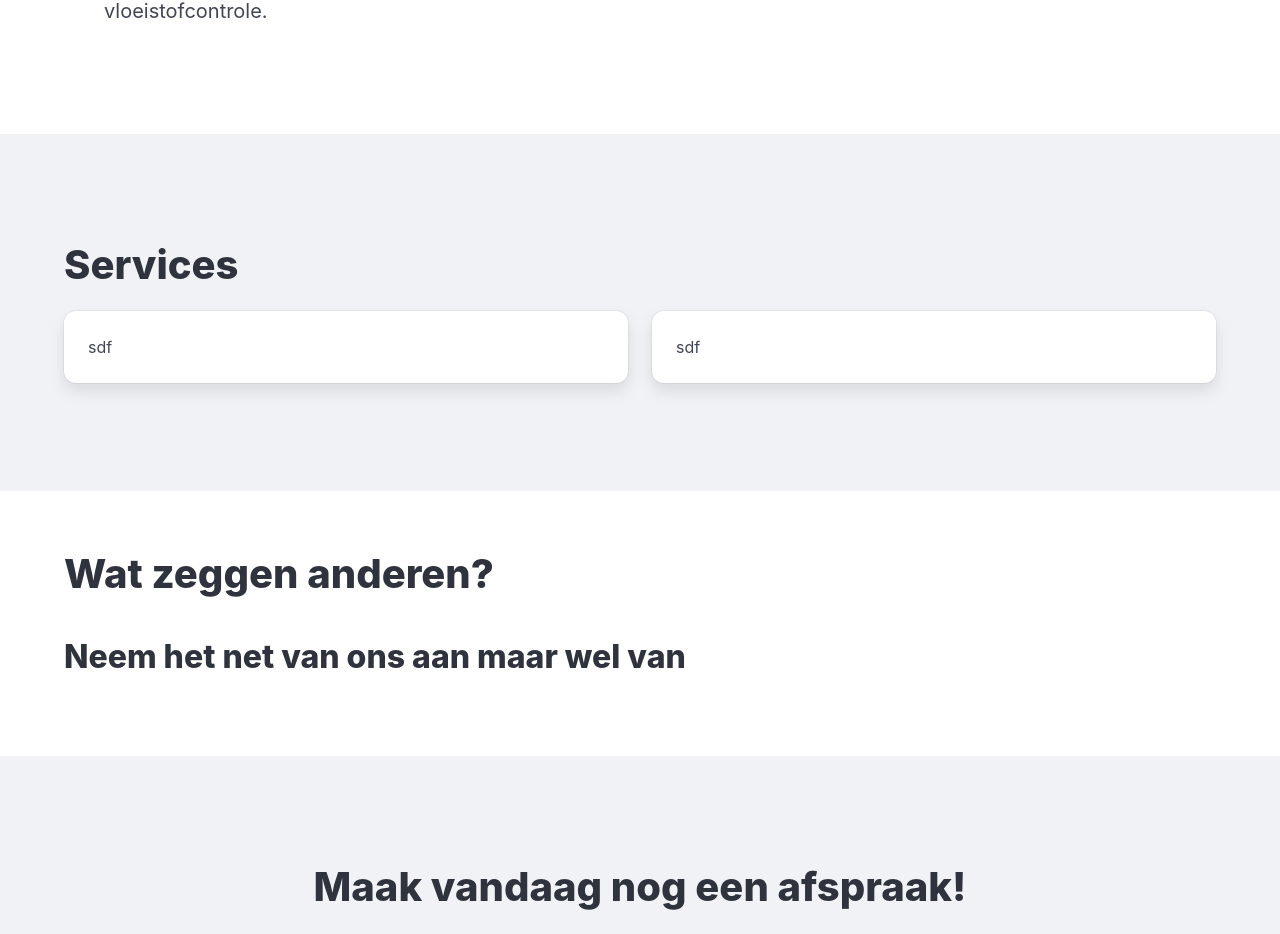
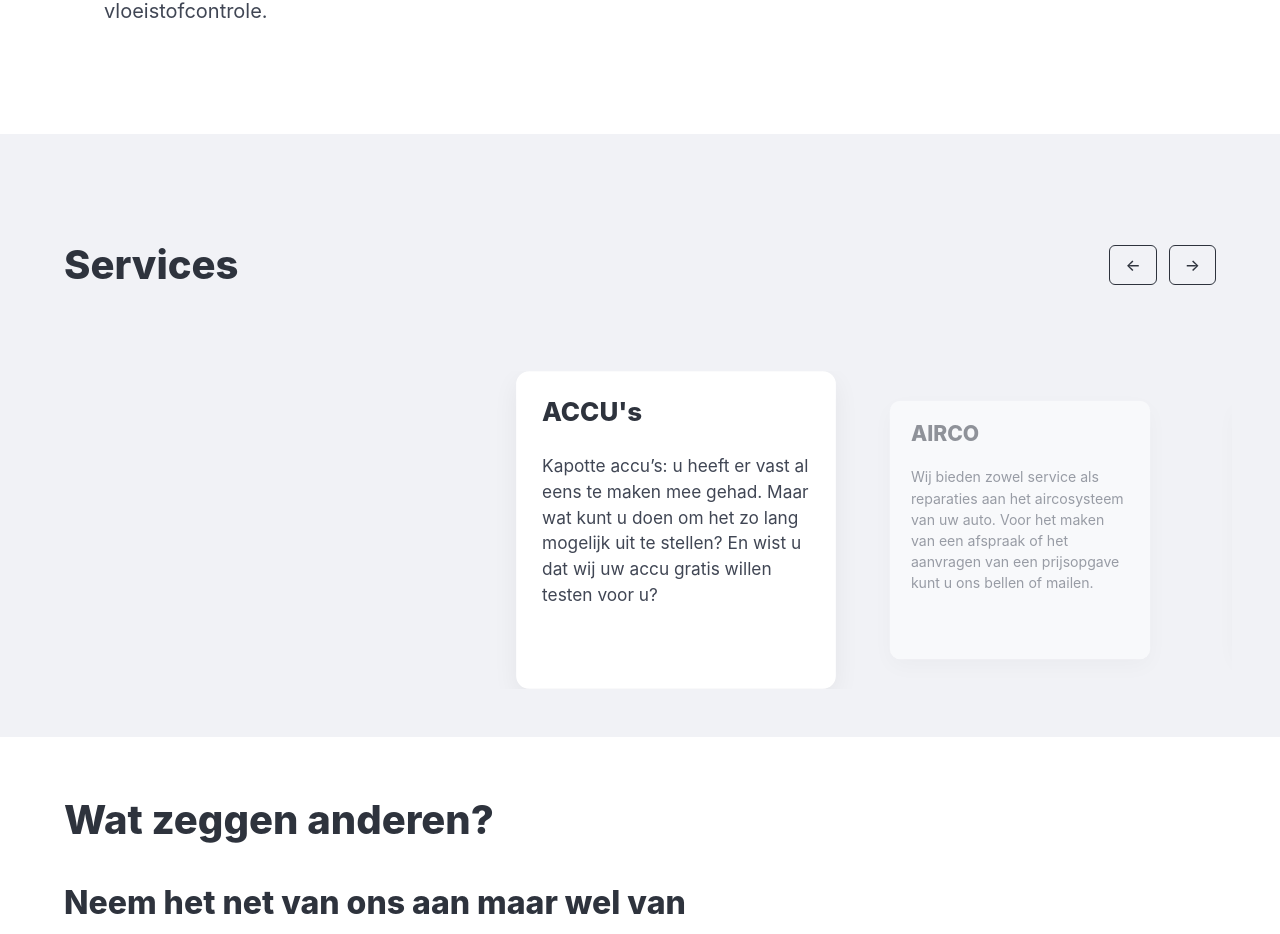
Before and after one commit to mdejong1987/my-app, a Next.js app: page / in a window 1280 px wide. Shown: the part 1474-2408 px from the top of the page. Built offline with nearby package versions, Linux system fonts and the light colour scheme.

Commit message:
installation of gsap and created a service component

```diff
--- /dev/null
+++ b/app/components/Services.js
@@ -0,0 +1,190 @@
+"use client";
+
+import { useRef, useState } from "react";
+import gsap from "gsap";
+import { useGSAP } from "@gsap/react";
+
+const baseServices = [
+  {
+    title: "ACCU's",
+    description:
+      "Kapotte accu’s: u heeft er vast al eens te maken mee gehad. Maar wat kunt u doen om het zo lang mogelijk uit te stellen? En wist u dat wij uw accu gratis willen testen voor u?",
+  },
+  {
+    title: "AIRCO",
+    description:
+      "Wij bieden zowel service als reparaties aan het aircosysteem van uw auto. Voor het maken van een afspraak of het aanvragen van een prijsopgave kunt u ons bellen of mailen.",
+  },
+  {
+    title: "APK",
+    description:
+      "Door onze RDW erkenning mogen wij auto’s, campers en lichte bedrijfswagens (tot 3.500 kilo) keuren. Wat zijn de kosten voor een keuring en hoe zit het nu met die regels en termen?",
+  },
+  {
+    title: "Banden en Wielen",
+    description:
+      "Waarom zijn banden zo belangrijk, wat zijn de kosten en voordelen van zomer-, winter- en vierseizoenenbanden? En wist u ook dat u bij ons uw wielen gratis* kunt opslaan?",
+  },
+  {
+    title: "Distributieriem en Ketting",
+    description:
+      "Wat is het verschil tussen een distributieriem en ketting en waarom zou ik het vervangen? Hier leggen we uit hoe de vork in de steel steekt en wat u zelf kunt doen of merken aan uw auto.",
+  },
+  {
+    title: "EV & Hybride Specialist",
+    description:
+      "Wij zijn EV- en hybridespecialist, wat betekent dat wij: gecertificeerd zijn, op de hoogte blijven door cursussen te volgen, laadoplossingen en EV private lease aanbieden.",
+  },
+  {
+    title: "Onderhoudsbeurten",
+    description:
+      "Waarom is onderhoud zo belangrijk en wat is nu het verschil tussen een kleine en grote beurt?En wanneer heeft mijn auto welk onderhoud nodig?",
+  },
+  {
+    title: "Pechhulp",
+    description:
+      "Als u als klant hier in Terheijden of omstreken met pech staat, proberen wij u altijd zo snel mogelijk te komen helpen. Maar wist u dat u ook bij ons BOVAG Pechhulp kunt afsluiten voor als u verder weg staat in NL of EU?",
+  },
+  {
+    title: "Remmen",
+    description:
+      "Dat remmen belangrijk zijn hoeven wij u niet te vertellen, maar wat doen alle verschillende onderdelen nu precies en waar kunt u op letten? Wat nu als u een geluid hoort met remmen? Dit alles leggen wij u graag uit.",
+  },
+];
+
+const services = [...baseServices, ...baseServices];
+
+export default function ServicesSection() {
+  const containerRef = useRef(null);
+  const trackRef = useRef(null);
+  const cardsRef = useRef([]);
+
+  const activeIndexRef = useRef(0);
+  const [, setDisplayIndex] = useState(0);
+
+  const cardWidth = 320;
+  const gap = 24;
+  const step = cardWidth + gap;
+
+  const goToIndex = (targetIndex, animate = true) => {
+    const total = services.length;
+
+    // Wrap target index safely
+    let wrappedIndex = ((targetIndex % total) + total) % total;
+    activeIndexRef.current = wrappedIndex;
+    setDisplayIndex(wrappedIndex);
+
+    // Calculate dynamic center offset based on container width
+    const containerWidth = containerRef.current
+      ? containerRef.current.offsetWidth
+      : 0;
+    const centerOffset = (containerWidth - cardWidth) / 2;
+    const targetX = -wrappedIndex * step + centerOffset;
+
+    // Animate track translation
+    gsap.to(trackRef.current, {
+      x: targetX,
+      duration: animate ? 0.6 : 0,
+      ease: "power2.out",
+    });
+
+    // Animate scale & opacity focus effect
+    cardsRef.current.forEach((card, i) => {
+      if (!card) return;
+      const isCenter = i === wrappedIndex;
+
+      gsap.to(card, {
+        scale: isCenter ? 1.08 : 0.88,
+        opacity: isCenter ? 1 : 0.5,
+        duration: animate ? 0.5 : 0,
+        ease: "power2.out",
+      });
+    });
+  };
+
+  useGSAP(
+    () => {
+      // Initialize layout centered on load
+      goToIndex(0, false);
+
+      // Recalculate center alignment on window resize
+      const handleResize = () => goToIndex(activeIndexRef.current, false);
+      window.addEventListener("resize", handleResize);
+
+      return () => window.removeEventListener("resize", handleResize);
+    },
+    { scope: containerRef },
+  );
+
+  return (
+    <section
+      id="services"
+      className="section content-main content-main--services"
+      ref={containerRef}
+      style={{ overflow: "hidden", position: "relative" }}
+    >
+      <div className="content container is-flex is-justify-content-space-between is-align-items-center mb-5">
+        <h2 className="is-size-2 title mb-0">Services</h2>
+
+        {/* Controls */}
+        <div className="buttons">
+          <button
+            className="button is-outlined is-dark"
+            onClick={() => goToIndex(activeIndexRef.current - 1)}
+            aria-label="Previous service"
+          >
+            ←
+          </button>
+          <button
+            className="button is-outlined is-dark"
+            onClick={() => goToIndex(activeIndexRef.current + 1)}
+            aria-label="Next service"
+          >
+            →
+          </button>
+        </div>
+      </div>
+
+      {/* Slider Viewport */}
+      <div className="is-flex" style={{ width: "100%", overflow: "hidden" }}>
+        <div
+          ref={trackRef}
+          className="columns is-mobile my-0"
+          style={{
+            display: "flex",
+            flexWrap: "nowrap",
+            gap: `${gap}px`,
+            willChange: "transform",
+          }}
+        >
+          {services.map((service, index) => (
+            <div
+              key={index}
+              ref={(el) => (cardsRef.current[index] = el)}
+              className="column"
+              style={{
+                width: `${cardWidth}px`,
+                flex: "0 0 auto",
+                transformOrigin: "center center",
+              }}
+            >
+              <div
+                className="card"
+                style={{
+                  height: "100%",
+                  borderRadius: "12px",
+                  boxShadow: "0 8px 24px rgba(0,0,0,0.06)",
+                }}
+              >
+                <div className="card-content">
+                  <h2 className="title is-4">{service.title}</h2>
+                  <p>{service.description}</p>
+                </div>
+              </div>
+            </div>
+          ))}
+        </div>
+      </div>
+    </section>
+  );
+}
--- a/app/page.js
+++ b/app/page.js
@@ -1,4 +1,5 @@
 import GoogleReviews from "@/app/components/GoogleReviews";
+import Services from "@/app/components/Services";
 
 export default function Home() {
   return (
@@ -66,26 +67,7 @@ export default function Home() {
         </div>
       </section>
 
-      <section
-        id="services"
-        className="section content-main content-main--services"
-      >
-        <div className="content container">
-          <h2 className="is-size-2 title">Services</h2>
-          <div className="columns is-3 is-mobile">
-            <div className="column">
-              <div className="card">
-                <div className="card-content">sdf</div>
-              </div>
-            </div>
-            <div className="column">
-              <div className="card">
-                <div className="card-content">sdf</div>
-              </div>
-            </div>
-          </div>
-        </div>
-      </section>
+      <Services />
 
       <div className="content-main content-main--reviews">
         <div className="content container">
--- a/package.json
+++ b/package.json
@@ -9,7 +9,9 @@
     "lint": "eslint"
   },
   "dependencies": {
+    "@gsap/react": "^2.1.2",
     "bulma": "^1.0.4",
+    "gsap": "^3.15.0",
     "next": "16.3.4",
     "react": "19.2.8",
     "react-dom": "19.2.8"
```
Also changed, not shown: 1 other file (tests, documents, lock files or other folders).
